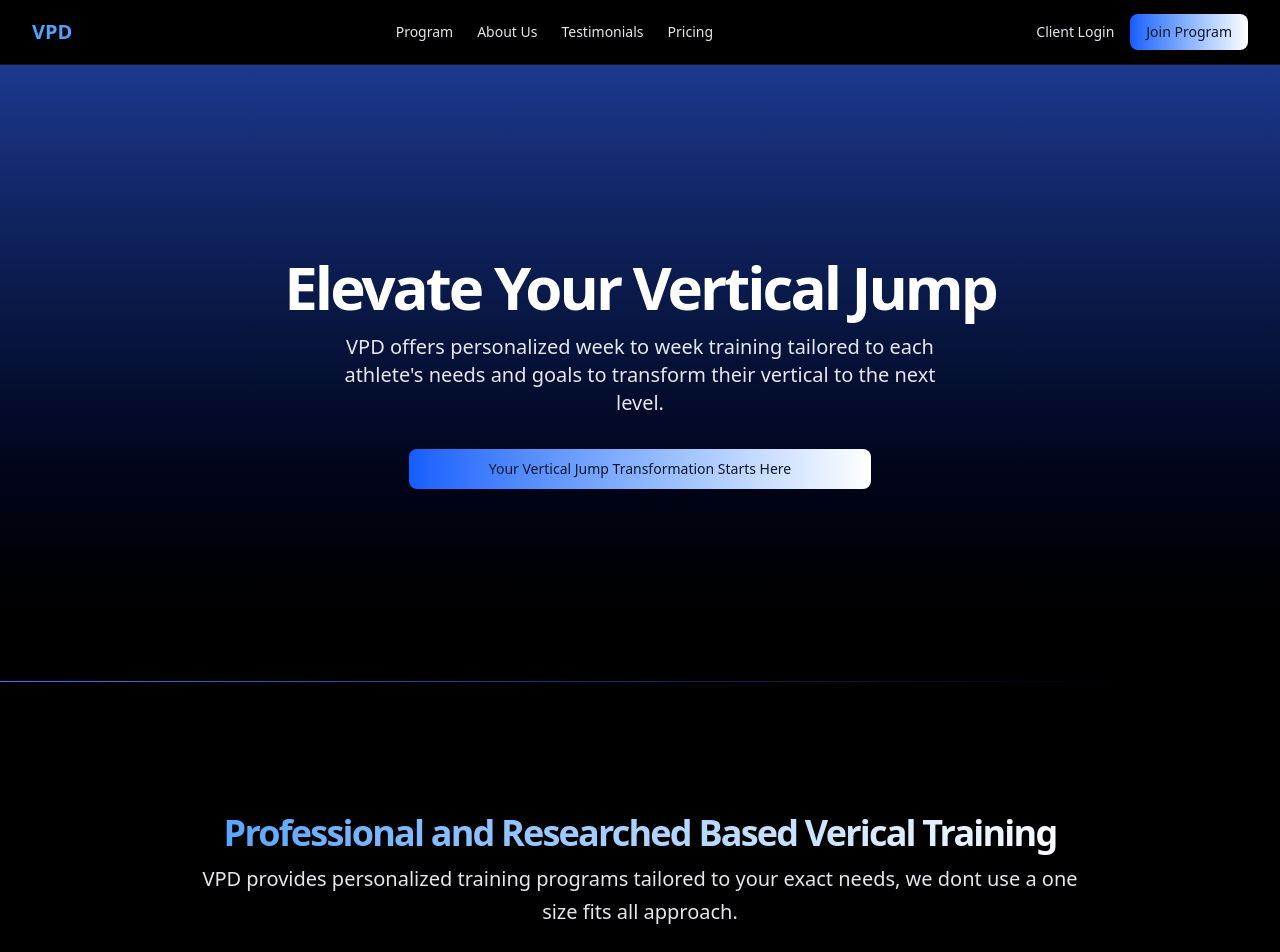
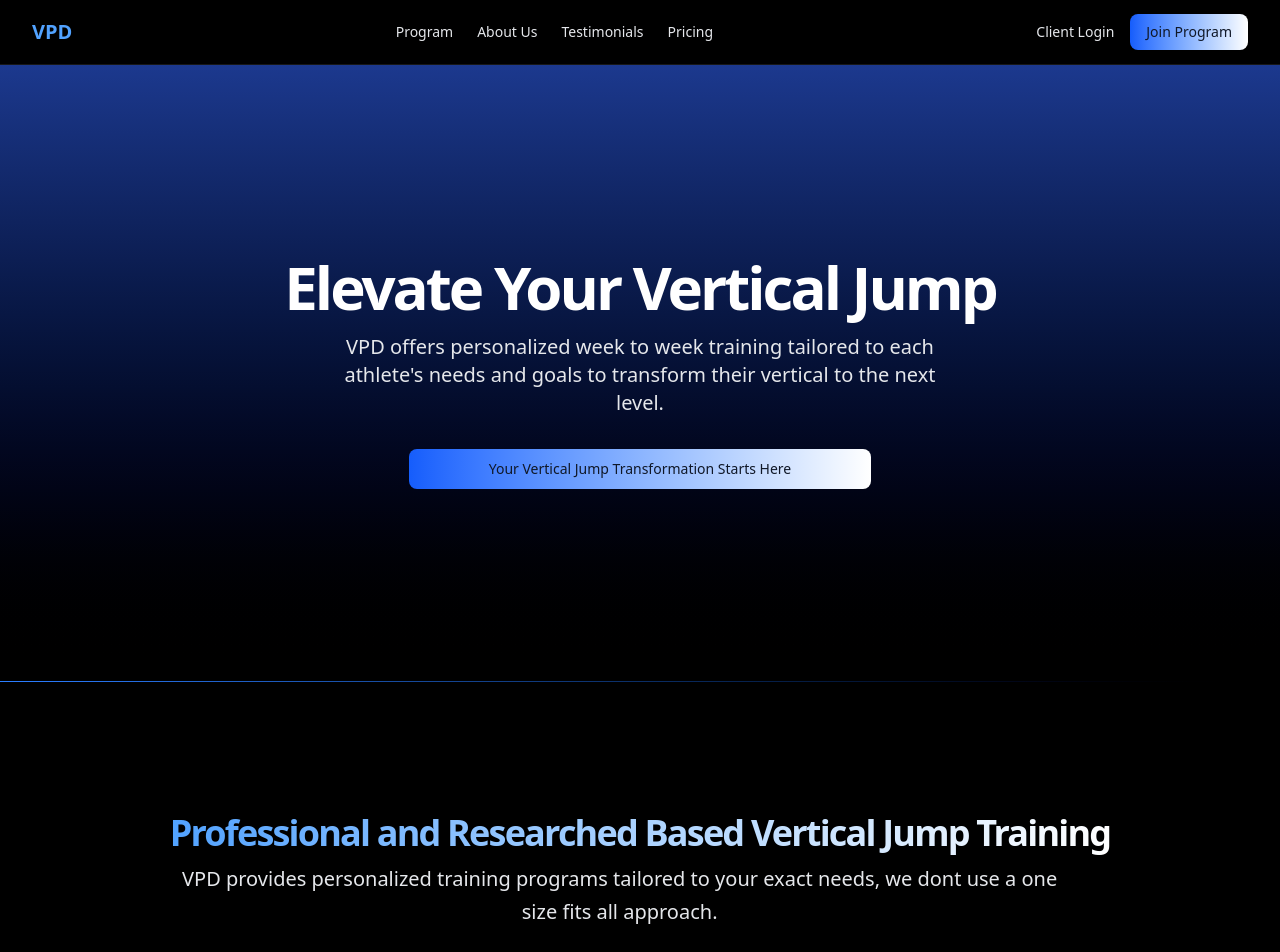
Before and after one commit to Ohhaseeb/vertical-performance-development, a Next.js app: page / in a window 1280 px wide. Shown: the top 952 px of the page. Built offline with nearby package versions, Linux system fonts and the light colour scheme.

Commit message:
fixed spelling error on landing page

```diff
--- a/src/app/page.tsx
+++ b/src/app/page.tsx
@@ -72,7 +72,7 @@ export default function Home() {
             <div className="flex flex-col items-center justify-center space-y-4 text-center">
               <div className="space-y-2">
                 <h2 className="text-3xl font-bold tracking-tighter md:text-4xl/tight bg-gradient-to-r from-blue-400 to-white bg-clip-text text-transparent">
-                  Professional and Researched Based Verical Training
+                  Professional and Researched Based Vertical Jump Training
                 </h2>
                 <p className="max-w-[900px] text-gray-200 md:text-xl/relaxed">
                   VPD provides personalized training programs tailored to your exact needs, we dont use a one size fits all approach.
```
